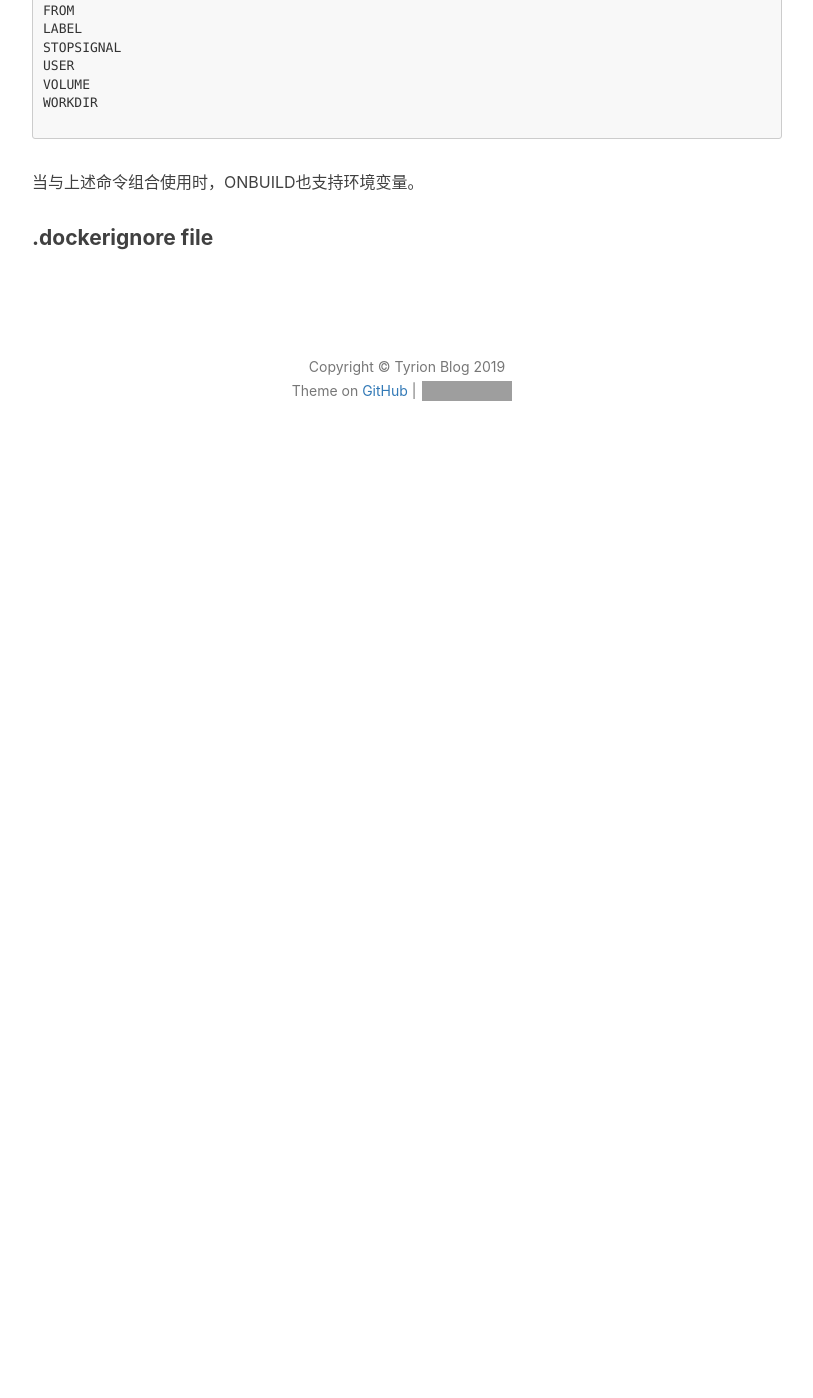
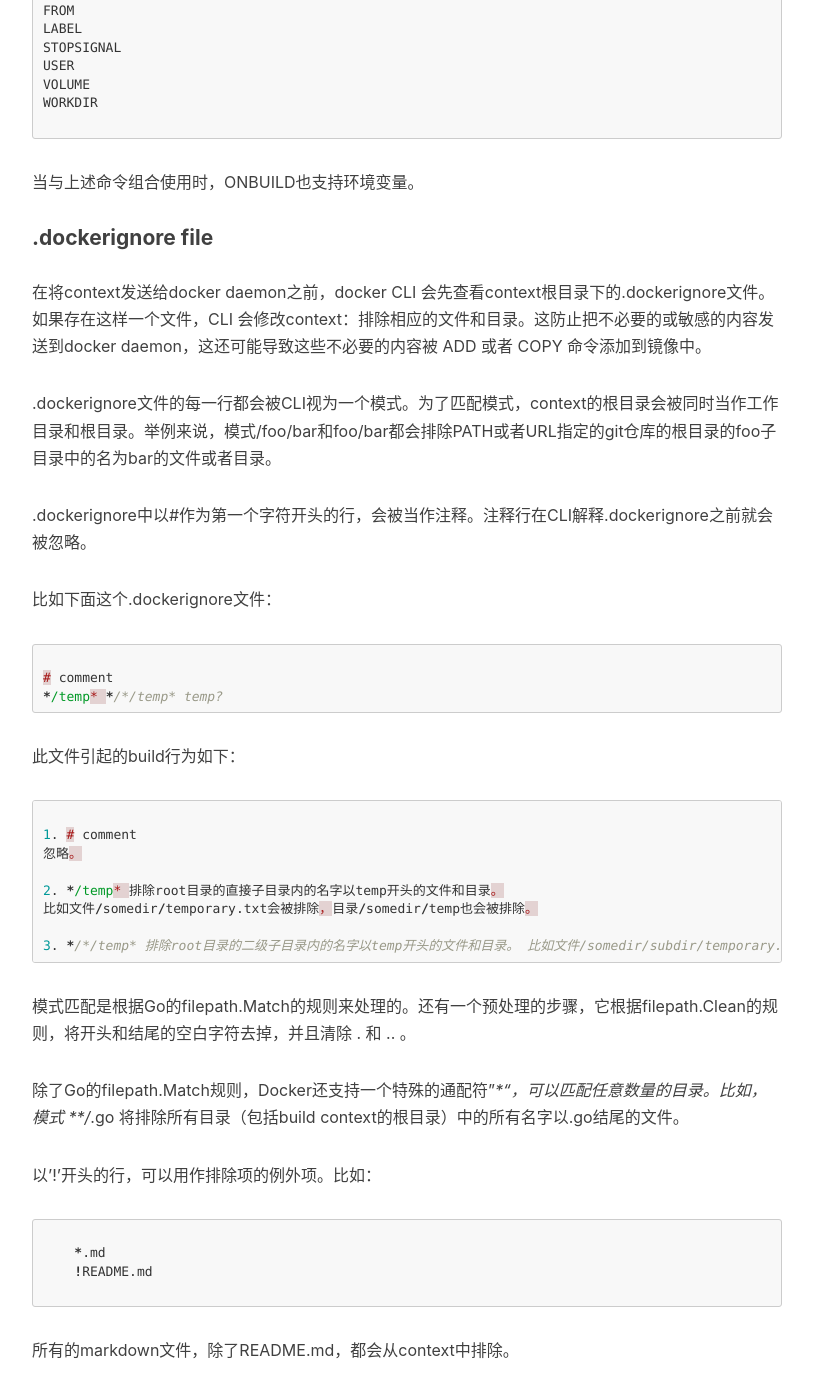
Before and after one commit to ttyrion/ttyrion.github.io, a Jekyll site: the page built from _posts/2019-06-09-【Docker】Dockerfile reference -part1.md, in a window 1280 px wide and 1400 px high, scrolled down 6237 px. Shown: the whole window, without its empty margins (233-1046 px from the left). Built offline with Jekyll 4.4.1, drawn with Linux system fonts in a browser that asks for light colours; nearby versions of some CDN libraries; comment, search, counter and statistics services are not loaded; before the commit the page ends 6704 px from its top, so only the background shows below that; grey boxes are pictures that could not be loaded.

Commit message:
Dockerfile reference

````diff
--- a/_posts/2019-06-09-【Docker】Dockerfile reference -part1.md
+++ b/_posts/2019-06-09-【Docker】Dockerfile reference -part1.md
@@ -227,3 +227,48 @@ WORKDIR
 当与上述命令组合使用时，ONBUILD也支持环境变量。
 
 #### .dockerignore file
+在将context发送给docker daemon之前，docker CLI 会先查看context根目录下的.dockerignore文件。如果存在这样一个文件，CLI 会修改context：排除相应的文件和目录。这防止把不必要的或敏感的内容发送到docker daemon，这还可能导致这些不必要的内容被 ADD 或者 COPY 命令添加到镜像中。
+
+.dockerignore文件的每一行都会被CLI视为一个模式。为了匹配模式，context的根目录会被同时当作工作目录和根目录。举例来说，模式/foo/bar和foo/bar都会排除PATH或者URL指定的git仓库的根目录的foo子目录中的名为bar的文件或者目录。
+
+.dockerignore中以#作为第一个字符开头的行，会被当作注释。注释行在CLI解释.dockerignore之前就会被忽略。
+
+比如下面这个.dockerignore文件：
+```javascript
+
+# comment
+*/temp*
+*/*/temp*
+temp?
+
+```
+此文件引起的build行为如下：
+```javascript
+
+1. # comment
+忽略。
+
+2. */temp*
+排除root目录的直接子目录内的名字以temp开头的文件和目录。
+比如文件/somedir/temporary.txt会被排除，目录/somedir/temp也会被排除。
+
+3. */*/temp*
+排除root目录的二级子目录内的名字以temp开头的文件和目录。
+比如文件/somedir/subdir/temporary.txt会被排除。
+
+4. temp?
+排除root目录中名字以temp开头，结尾是任意单个字符的文件或者目录。
+比如文件/tempa和目录/tempb会被排除。
+```
+模式匹配是根据Go的filepath.Match的规则来处理的。还有一个预处理的步骤，它根据filepath.Clean的规则，将开头和结尾的空白字符去掉，并且清除 . 和 .. 。
+
+除了Go的filepath.Match规则，Docker还支持一个特殊的通配符"**"，可以匹配任意数量的目录。比如，模式 \*\*/*.go 将排除所有目录（包括build context的根目录）中的所有名字以.go结尾的文件。
+
+以'!'开头的行，可以用作排除项的例外项。比如：
+```javascript
+
+    *.md
+    !README.md
+
+```
+所有的markdown文件，除了README.md，都会从context中排除。
````
